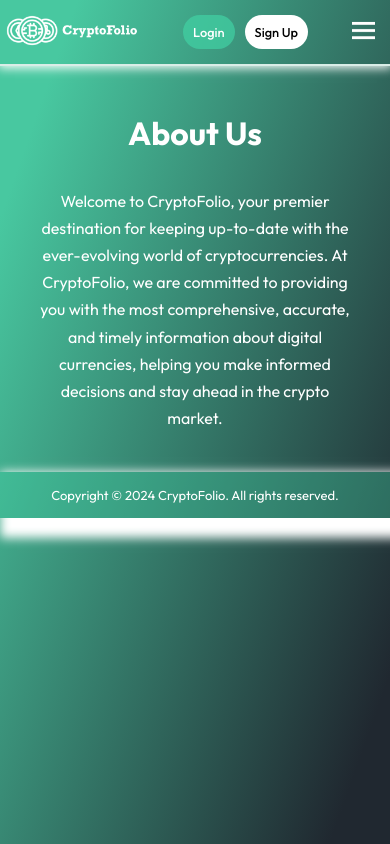
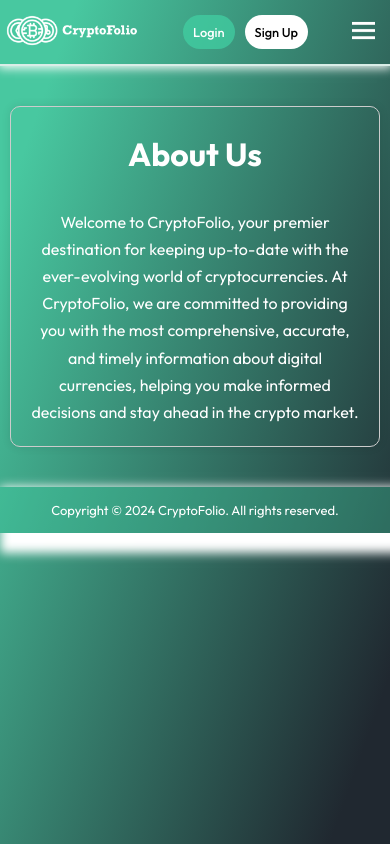
Before and after one commit to Moe131/cryptofolio, a React (Vite) app: page /about in a window 390 px wide. Built offline with nearby package versions, Linux system fonts and the light colour scheme.

Commit message:
About page styling fixed

```diff
--- a/src/pages/About/About.css
+++ b/src/pages/About/About.css
@@ -2,5 +2,17 @@
     text-align: center;
     padding: 40px 40px;
     line-height: 1.7;
+    max-width: 800px;
+    margin: 40px auto;
+    padding: 20px;
+    border: 1px solid #ccc;
+    border-radius: 10px;
+    box-shadow: 0 0 10px rgba(0, 0, 0, 0.1);
 
 }
+
+@media (max-width: 800px) {
+    .about {
+        margin: 40px 10px;
+    }
+}
```
